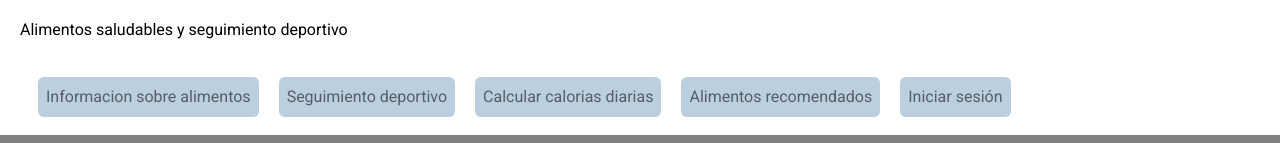
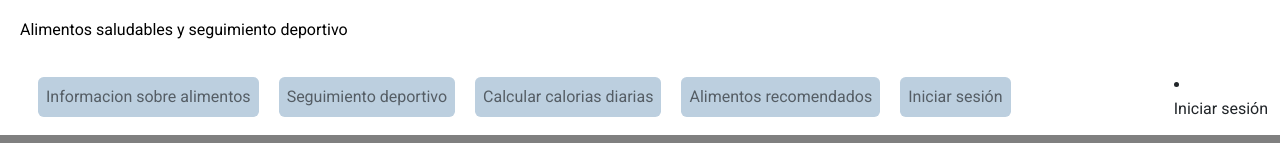
Before and after one commit to Niicool1/Proyecto-Ingenieria-web, a plain HTML site: page index.html in a window 1280 px wide. Shown: the top 143 px of the page. Drawn offline with nearby package versions, Linux system fonts and the light colour scheme.

Commit message:
Update index.html

```diff
--- a/index.html
+++ b/index.html
@@ -50,6 +50,9 @@
 
           </ul>
         </div>
+        <li class="nav-item" id="iniciarSesion">
+          <a class="nav-link" href="inicioSesion.html">Iniciar sesión</a>
+        </li>
       </div>
     </nav>
   </header>
```
